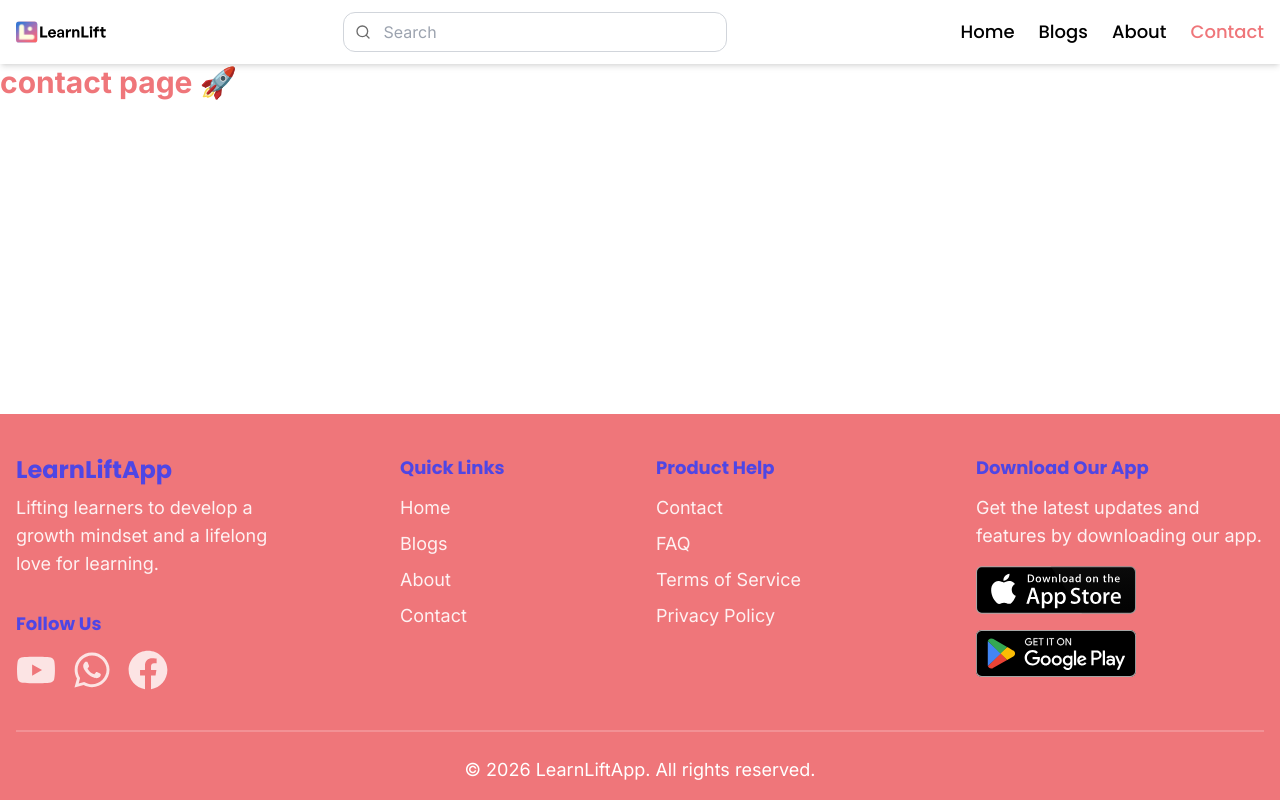
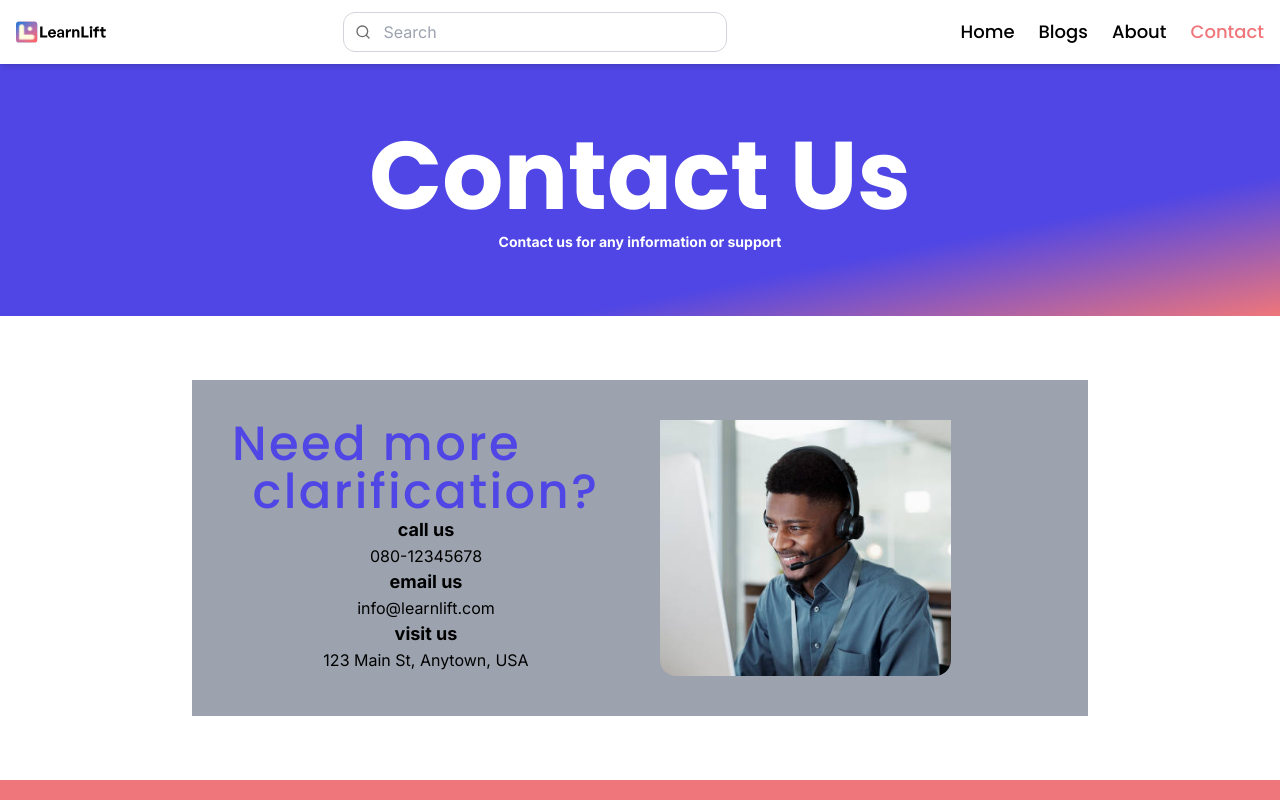
Before and after one commit to emmygrammy/blog-frontend, a React (Vite) app: page /contact in a window 1280 px wide. Shown: the top 800 px of the page. Built offline with nearby package versions, Linux system fonts and the light colour scheme.

Commit message:
Blog-frontend

```diff
--- /dev/null
+++ b/src/components/Contact.jsx
@@ -0,0 +1,58 @@
+import support from '../assets/support.jpg'
+
+
+
+function ContactSection() {
+  return (
+    <section className="py-16 px-10">
+        <div className="bg-gray-400 px-10 py-10 mx-auto max-w-4xl grid grid-cols-1 md:grid-cols-2 gap-10  ">
+
+            <div className="col-span-1" >
+                <h2 className="text-5xl font-medium font-heading text-justify tracking-wider text-secondary">
+                    Need more
+                </h2>
+
+                <h2 className="text-5xl font-medium font-heading text-center tracking-wider text-secondary">
+                    clarification?
+                </h2>
+
+                <h3 className="text-lg font-bold text-center">
+                    call us
+                </h3>
+                <p className="text-center">
+                    080-12345678
+                </p>
+
+                <h3 className="text-lg font-bold text-center">
+                    email us
+                </h3>
+                <p className="text-center">
+                    info@learnlift.com
+                </p>
+                <h3 className="text-lg font-bold text-center">
+                    visit us
+                </h3>
+                <p className="text-center">
+                    123 Main St, Anytown, USA
+                </p>
+            </div>
+
+
+             {/*image*/}
+               <div className="col-span-1" >
+                <img
+                src={support}
+                alt="contact"
+                className="w-3/4 h-64 object-cover rounded-b-lg" />
+               </div>
+
+
+
+
+
+        </div>
+
+    </section>
+  )
+}
+export default ContactSection
--- a/src/components/Navbar.jsx
+++ b/src/components/Navbar.jsx
@@ -14,7 +14,7 @@ function Navbar() {
   const [isOpen, setIsOpen] = useState(false);
 
   return (
-    <nav className="bg-surface shadow-md sticky top-0 z-50">
+    <nav className=" shadow-md sticky top-0 z-50">
 
       <div className="container mx-auto flex flex-col md:flex-row md:items-center md:justify-between px-4 py-3 gap-3">
 
--- a/src/components/TopSection.jsx
+++ b/src/components/TopSection.jsx
@@ -1,10 +1,10 @@
 
-function TopSection() {
+function TopSection( {title, subtitle, className=''} ) {
   return (
-    <div className="py-16 px-8 bg-gradient-to-br from-secondary from-[0%] via-secondary via-[72%] to-primary to-[100%]">
-     <div className=" justify-start flex flex-col gap-4 items-center">
-        <h1 className="text-4xl font-heading text-white font-bold md:text-8xl">Learnlift app</h1>
-        <span className="text-lg font-sans text-white font-bold md:text-xl italic "> "The study app that brings success"</span>
+    <div className={`py-16 px-8 bg-gradient-to-br from-secondary from-[0%] via-secondary via-[72%] to-primary to-[100%] ${className}`}>
+     <div className=" justify-start flex flex-col gap-2 items-center">
+        <h1 className="text-3xl font-heading text-white font-bold md:text-8xl">{title}</h1>
+        <span className="text-sm font-sans text-white font-bold md:text-sm "> {subtitle}</span>
      </div>
     </div>
   );
--- a/src/pages/About.jsx
+++ b/src/pages/About.jsx
@@ -1,11 +1,14 @@
+import TopSection from '../components/TopSection'
+
 
 
 function About() {
   return (
     <>
-      <h1 className="text-3xl font-bold text-sans text-primary">
-          about page 🚀
-      </h1>
+      <TopSection className="text-center  md:text-left"
+        title="About Learnlift app"
+        subtitle="Learnlift app is a study app that brings success"
+      />
     </>
   )
 }
--- a/src/pages/Blogs.jsx
+++ b/src/pages/Blogs.jsx
@@ -1,10 +1,12 @@
+import TopSection from '../components/TopSection'
 
 function Blogs() {
   return (
     <>
-      <h1 className="text-3xl font-bold text-sans text-primary mt-20 mb-10">
-          blogs page 🚀
-      </h1>
+      <TopSection className="text-center  md:text-left"
+        title="Blogs"
+        subtitle="Read our latest blogs and articles on study tips, exam preparation, and more"
+      />
 
     </>
   )
--- a/src/pages/Contact.jsx
+++ b/src/pages/Contact.jsx
@@ -1,10 +1,16 @@
+import TopSection from '../components/TopSection'
+import ContactSection from '../components/Contact'
+
+
 
 function Contact() {
   return (
     <>
-      <h1 className="text-3xl font-bold text-sans text-primary">
-          contact page 🚀
-      </h1>
+      <TopSection className="text-center  md:text-left"
+        title="Contact Us"
+        subtitle="Contact us for any information or support"
+      />
+      <ContactSection />
     </>
   )
 }
--- a/src/pages/Home.jsx
+++ b/src/pages/Home.jsx
@@ -14,7 +14,10 @@ import TopSection from '../components/TopSection'
 function Home() {
   return (
     <>
-      <TopSection />
+      <TopSection
+        title="Learnlift app"
+        subtitle="The study app that brings success"
+      />
       <HeroSection />
       <Statistics />
       <ContentSection />
```
Also changed, not shown: src/assets/support.jpg (added).
